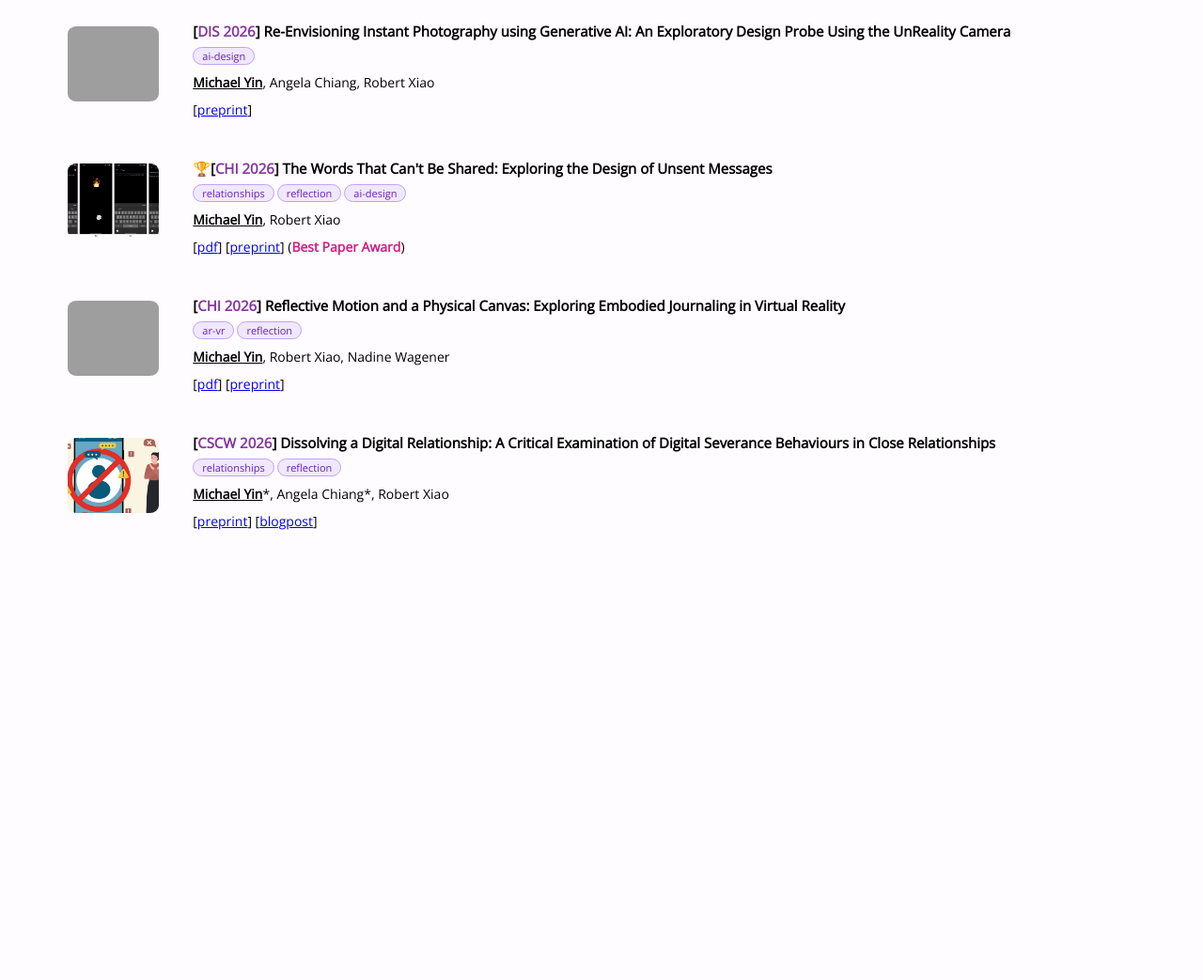
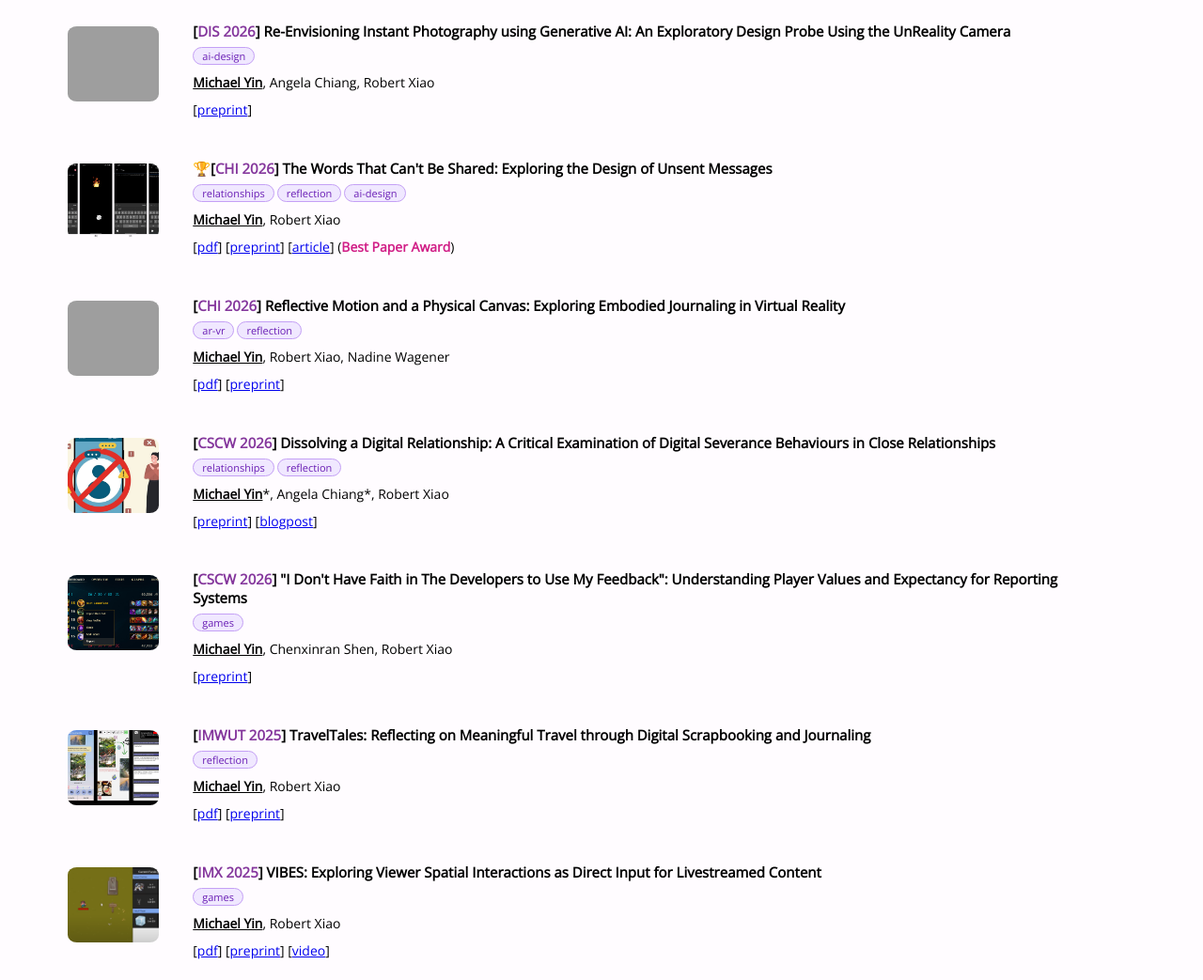
Before and after one commit to mikeyin97/mikeyin97.github.io, a plain HTML site: page index.html in a window 1280 px wide. Shown: the part 675-1718 px from the top of the page at 94% size. Drawn offline with nearby package versions, Linux system fonts and the light colour scheme; grey boxes are pictures that could not be loaded; a web font is replaced by a local one.

Commit message:
update article

```diff
--- a/index.html
+++ b/index.html
@@ -248,7 +248,13 @@
           </p>
           <p style="margin: 0; padding-top: 10px">
             [<a href="https://dl.acm.org/doi/full/10.1145/3772318.3790639" target="_blank">pdf</a>]
-            [<a href="files/unsent.pdf" target="_blank">preprint</a>] (<span class="info">Best Paper Award</span>)
+            [<a href="files/unsent.pdf" target="_blank">preprint</a>]
+            [<a
+              href="https://www.cs.ubc.ca/news/2026/04/chi-2026"
+              target="_blank">article</a>]
+
+            (<span class="info">Best Paper Award</span>)
+
           </p>
           <p class="extraspace"></p>
         </div>
```
